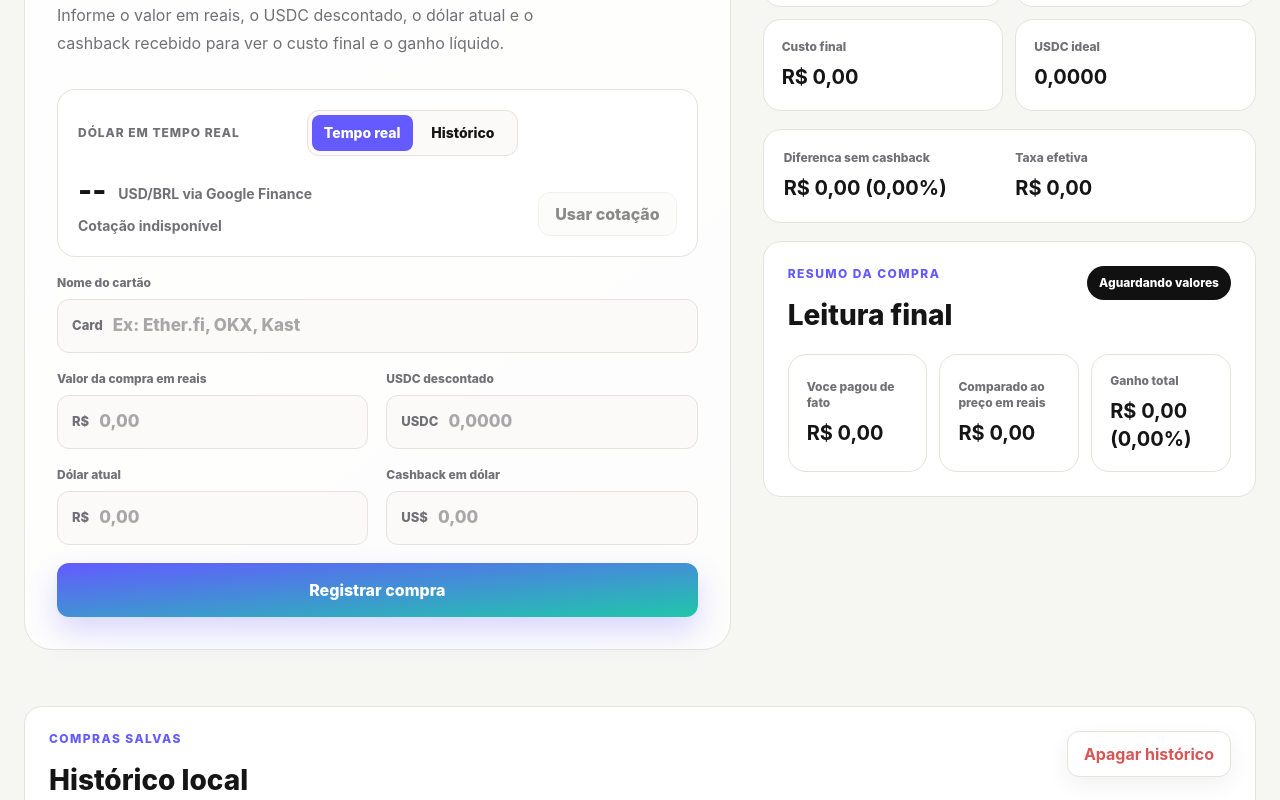
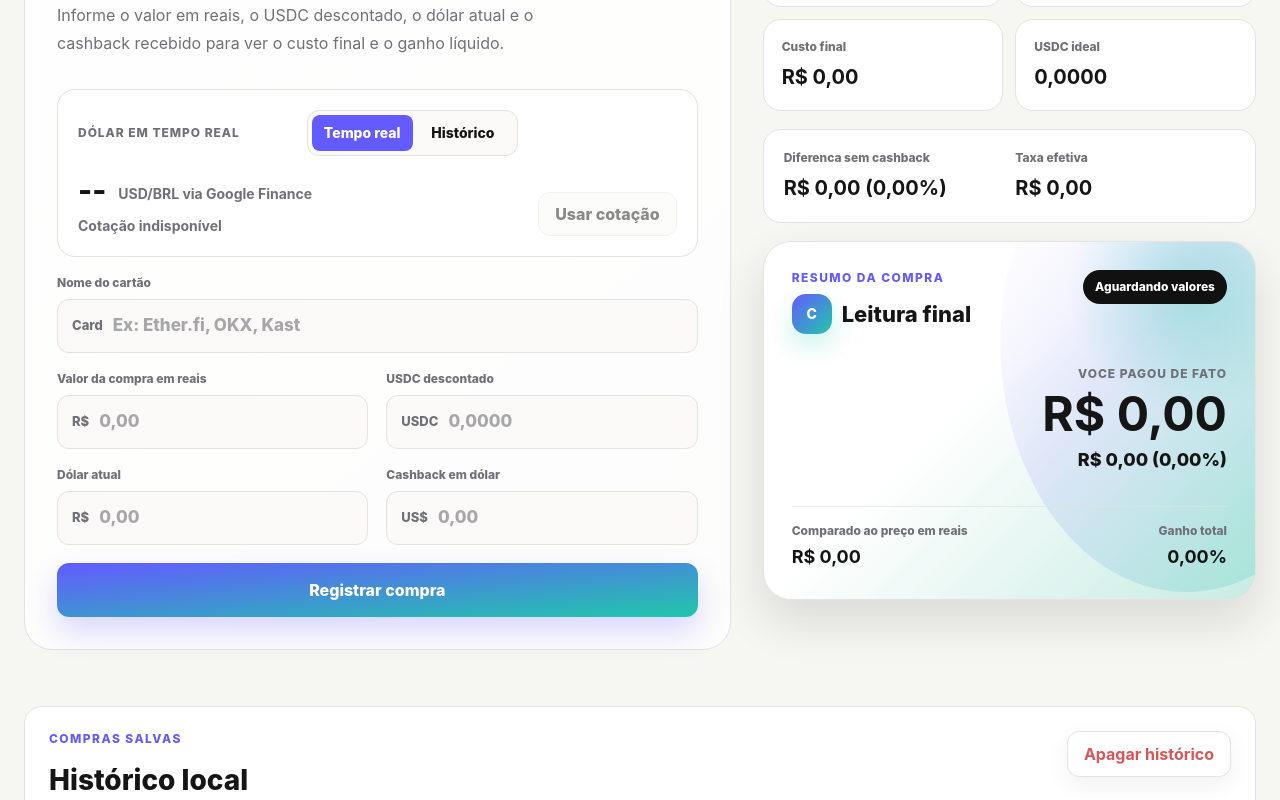
Before and after one commit to Kievy/Crypto-Card-Calculator, a Next.js app: page / in a window 1280 px wide. Shown: the part 456-1256 px from the top of the page. Built offline with nearby package versions, Linux system fonts and the light colour scheme; no server answers.

Commit message:
Style purchase summary as card

```diff
--- a/app/page.tsx
+++ b/app/page.tsx
@@ -711,25 +711,56 @@ export default function Home() {
             <SummaryInline label={t.effectiveRate} value={money.format(result.effectiveRate)} />
           </div>
 
-          <section className="rounded-[18px] border border-line bg-panel p-6 max-sm:p-5">
-            <div className="mb-[18px] flex items-start justify-between gap-5 max-sm:flex-col max-sm:items-stretch">
-              <div>
-                <p className="mb-3 text-xs font-extrabold uppercase tracking-[0.12em] text-brand">{t.summaryEyebrow}</p>
-                <h2 className="text-[28px] font-extrabold">{t.finalReading}</h2>
+          <section className="relative min-h-[260px] overflow-hidden rounded-[28px] border border-line bg-[linear-gradient(135deg,rgb(var(--panel))_0%,rgb(var(--panel))_42%,rgb(32_199_170/0.22)_100%)] p-7 shadow-[0_22px_48px_rgb(20_20_20/0.12)] max-sm:p-5">
+            <div className="absolute -right-16 -top-20 h-64 w-64 rounded-full bg-[radial-gradient(circle,rgb(53_210_179/0.34),transparent_68%)]" />
+            <div className="absolute right-0 top-0 h-full w-[54%] bg-[linear-gradient(125deg,transparent_0%,rgb(99_91_255/0.12)_42%,rgb(32_199_170/0.2)_100%)] [clip-path:ellipse(70%_70%_at_74%_28%)]" />
+
+            <div className="relative flex min-h-[206px] flex-col justify-between gap-8">
+              <div className="flex items-start justify-between gap-5">
+                <div>
+                  <p className="mb-2 text-xs font-extrabold uppercase tracking-[0.12em] text-brand">
+                    {t.summaryEyebrow}
+                  </p>
+                  <div className="flex items-center gap-2.5">
+                    <span className="grid h-10 w-10 place-items-center rounded-[14px] bg-gradient-to-br from-brand to-[#20c7aa] text-sm font-extrabold text-white shadow-[0_12px_26px_rgb(32_199_170/0.24)]">
+                      C
+                    </span>
+                    <h2 className="text-[22px] font-extrabold">{t.finalReading}</h2>
+                  </div>
+                </div>
+                <span
+                  className={`inline-flex min-h-[34px] shrink-0 items-center whitespace-nowrap rounded-full px-3 text-xs font-extrabold ${statusClass}`}
+                >
+                  {statusText}
+                </span>
               </div>
-              <span className={`inline-flex min-h-[34px] items-center whitespace-nowrap rounded-full px-3 text-xs font-extrabold ${statusClass}`}>
-                {statusText}
-              </span>
-            </div>
 
-            <div className="grid grid-cols-3 gap-3 max-xl:grid-cols-1">
-              <Summary label={t.paidActually} value={money.format(result.finalCost)} />
-              <Summary label={t.comparedToBrl} value={signedMoney(result.netGain)} tone={result.netGain} />
-              <Summary
-                label={t.totalGain}
-                value={`${signedMoney(result.netGain)} (${percent.format(result.netPercent)})`}
-                tone={result.netGain}
-              />
+              <div className="grid gap-2 self-end text-right">
+                <span className="text-xs font-extrabold uppercase tracking-[0.08em] text-muted">
+                  {t.paidActually}
+                </span>
+                <strong className="text-[clamp(34px,5vw,48px)] leading-none">
+                  {money.format(result.finalCost)}
+                </strong>
+                <span className={`text-lg font-extrabold ${toneClass(result.netGain)}`}>
+                  {signedMoney(result.netGain)} ({percent.format(result.netPercent)})
+                </span>
+              </div>
+
+              <div className="grid grid-cols-2 gap-5 border-t border-line/70 pt-4 max-sm:grid-cols-1">
+                <div>
+                  <span className="mb-1 block text-xs font-extrabold text-muted">{t.comparedToBrl}</span>
+                  <strong className={`block text-lg ${toneClass(result.netGain)}`}>
+                    {signedMoney(result.netGain)}
+                  </strong>
+                </div>
+                <div className="text-right max-sm:text-left">
+                  <span className="mb-1 block text-xs font-extrabold text-muted">{t.totalGain}</span>
+                  <strong className={`block text-lg ${toneClass(result.netGain)}`}>
+                    {percent.format(result.netPercent)}
+                  </strong>
+                </div>
+              </div>
             </div>
           </section>
         </aside>
```
